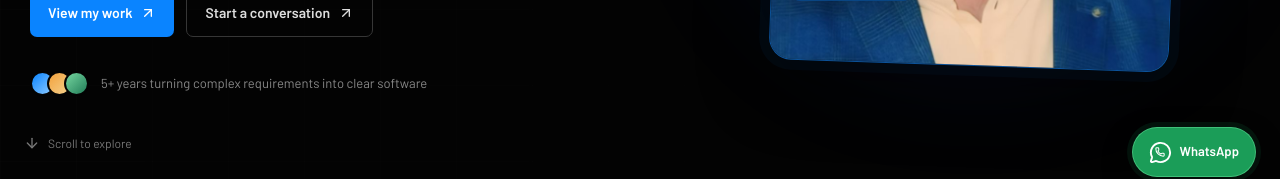
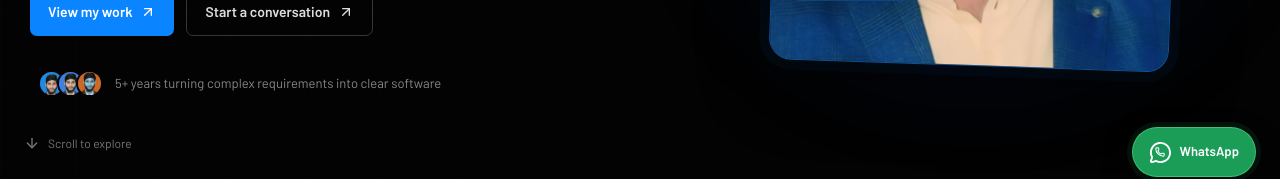
Before and after one commit to AliHassan-code/ali-hassan-portfolio, a React (Vite) app: page / in a window 1280 px wide. Shown: the part 599-778 px from the top of the page. Built offline with nearby package versions, Linux system fonts and the light colour scheme.

Commit message:
Add portrait avatar stack

```diff
--- a/src/index.css
+++ b/src/index.css
@@ -40,9 +40,11 @@ a { color: inherit; text-decoration: none; }
 .hero-actions { display: flex; flex-wrap: wrap; gap: 12px; margin-top: 30px; }
 .client-note { display: flex; align-items: center; gap: 12px; margin-top: 34px; color: #878787; font-size: 13px; }
 .avatar-stack { display: flex; padding-left: 8px; }
-.avatar-stack i { width: 25px; height: 25px; margin-left: -8px; border: 2px solid #030303; border-radius: 50%; background: linear-gradient(135deg, #0a84ff, #8ecbff); }
-.avatar-stack i:nth-child(2) { background: linear-gradient(135deg, #f3a13b, #f4d18d); }
-.avatar-stack i:nth-child(3) { background: linear-gradient(135deg, #76d6a0, #217d58); }
+.avatar-stack i { position: relative; width: 27px; height: 27px; margin-left: -8px; overflow: hidden; border: 2px solid #030303; border-radius: 50%; background: #142a40; }
+.avatar-stack i:first-child { margin-left: 0; }
+.avatar-stack img { width: 100%; height: 100%; object-fit: cover; object-position: center top; filter: saturate(.85) contrast(1.05); }
+.avatar-stack i:nth-child(2) img { object-position: 42% 18%; filter: saturate(.7) hue-rotate(12deg) contrast(1.08); }
+.avatar-stack i:nth-child(3) img { object-position: 58% 26%; filter: saturate(.72) hue-rotate(175deg) contrast(1.08); }
 .hero-visual { position: relative; min-height: 480px; display: grid; place-items: center; }
 .hero-visual img { position: relative; z-index: 1; width: min(100%, 500px); filter: drop-shadow(0 26px 35px rgba(10,132,255,.28)); }
 .hero-portrait-frame { position: relative; z-index: 1; width: min(100%, 400px); aspect-ratio: 4 / 5; overflow: hidden; border: 1px solid rgba(10,132,255,.55); border-radius: 22px; background: #101820; box-shadow: 0 24px 70px rgba(0,0,0,.45), 0 0 0 10px rgba(10,132,255,.05); transform: rotate(2deg); }
--- a/src/sections/Hero.tsx
+++ b/src/sections/Hero.tsx
@@ -15,7 +15,7 @@ export const Hero = () => {
             <a href="#projects" className="button button-blue">View my work <ArrowUpRight size={16} /></a>
             <a href="#contact" className="button button-quiet">Start a conversation <ArrowUpRight size={16} /></a>
           </div>
-          <div className="client-note"><span className="avatar-stack"><i /><i /><i /></span> 5+ years turning complex requirements into clear software</div>
+          <div className="client-note"><span className="avatar-stack"><i><img src={profileImage} alt="" /></i><i><img src={profileImage} alt="" /></i><i><img src={profileImage} alt="" /></i></span> 5+ years turning complex requirements into clear software</div>
         </div>
         <div className="hero-visual">
           <div className="hero-glow" />
```
